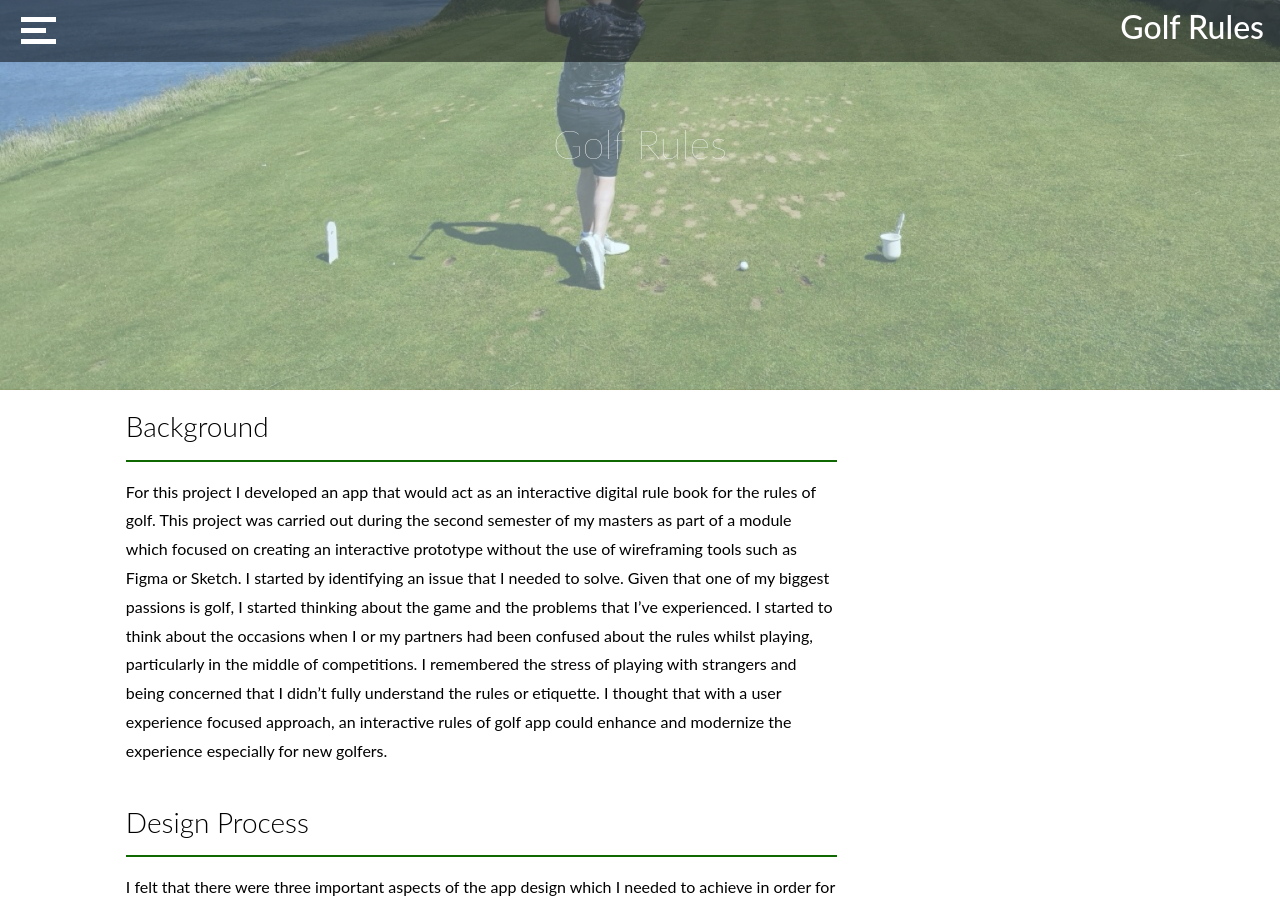
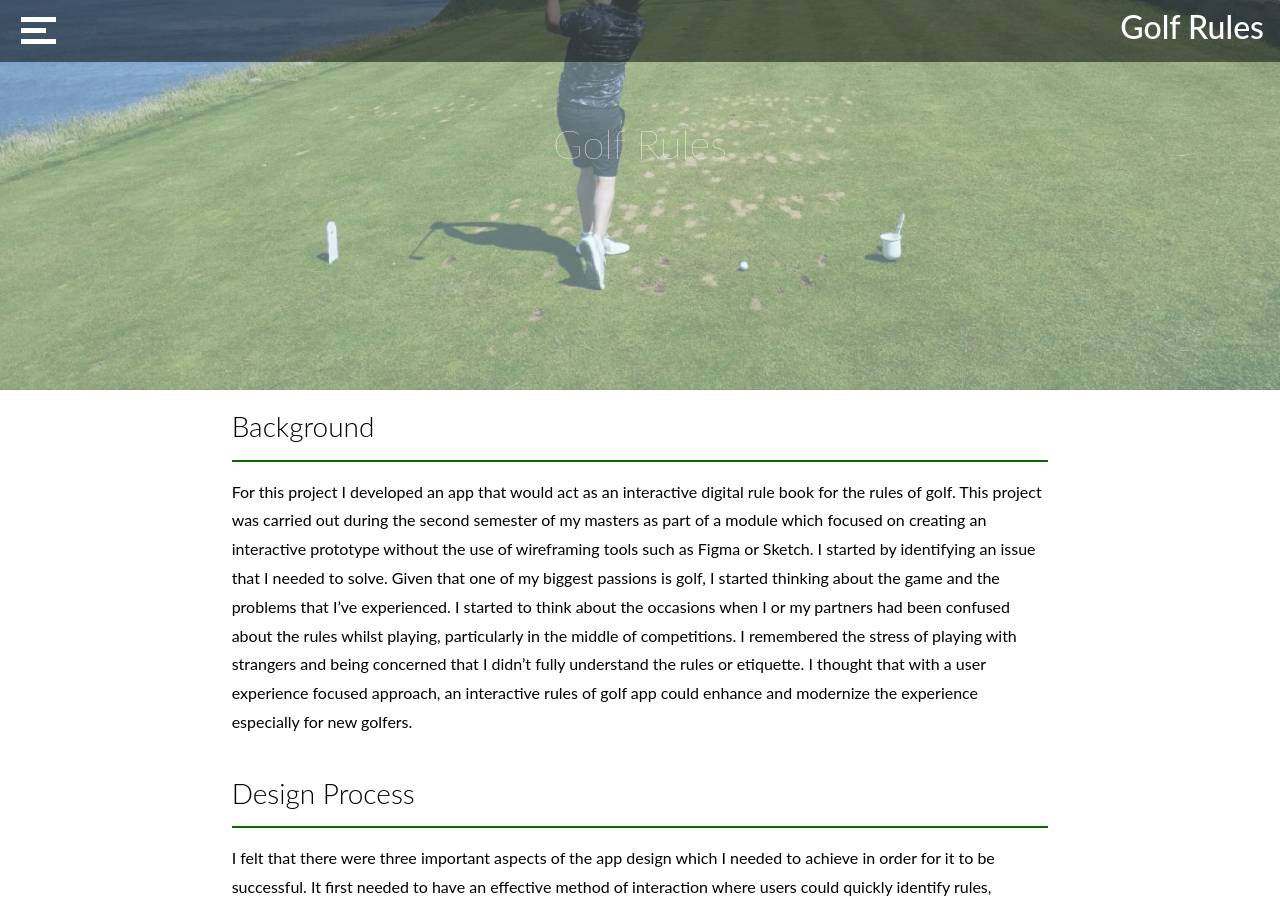
Before and after one commit to Tony8egan/www.TonesDesigns, a Jekyll site: the page built from GolfRules.markdown, in a window 1280 px wide and 900 px high. Built offline with Jekyll 4.4.1, drawn with Linux system fonts in a browser that asks for light colours; nearby versions of some CDN libraries.

Commit message:
Update GolfRules.html

```diff
--- a/_layouts/GolfRules.html
+++ b/_layouts/GolfRules.html
@@ -104,8 +104,8 @@
 
         </div>
         <div class="row" style="background-color:white;padding: 20px;">
-          <div class="col-sm-1" ></div>
-        <div class="col-sm-7" >
+          <div class="col-sm-2" ></div>
+        <div class="col-sm-8" >
             <H3 style ="color:black;font-weight: 300;">Background</H3>
             <hr style ="border: 1px solid; color:#106802">
 
```
